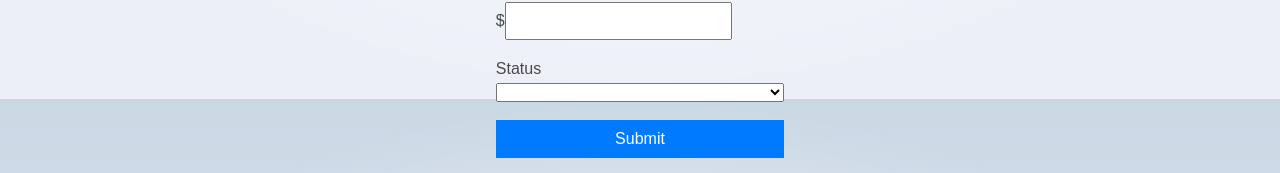
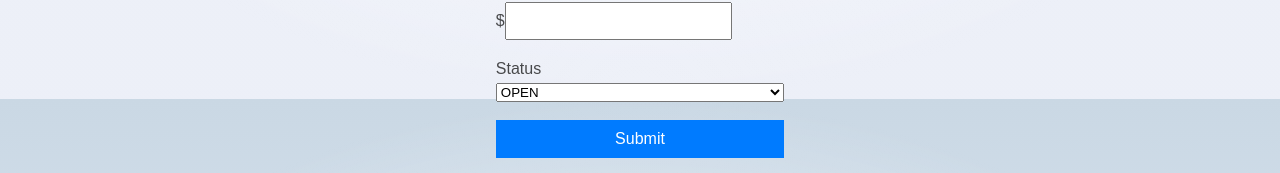
Before and after one commit to belloyang/tradejournal, a SvelteKit app: page /trade-detail in a window 1280 px wide. Shown: the part 701-874 px from the top of the page. Built offline with nearby package versions, Linux system fonts and the light colour scheme.

Commit message:
Persist database in local disk

```diff
--- a/src/routes/summary/+page.svelte
+++ b/src/routes/summary/+page.svelte
@@ -1,3 +1,7 @@
+<script>
+    import TradeList from "../trade-list/TradeList.svelte";
+
+</script>
 <svelte:head>
 	<title>Trade summary Today</title>
 	<meta name="description" content="Trade summary today" />
@@ -7,4 +11,6 @@
     <h1>Trade summary Today</h1>
     <p>
         This is a summary of your trades today.
+    </p>
+    <TradeList />
 </div>
--- a/src/routes/trade-detail/Trade.svelte
+++ b/src/routes/trade-detail/Trade.svelte
@@ -1,6 +1,6 @@
 <script lang="ts">
     import { DB_HOST, DB_PORT } from "$lib/utils/db-host";
-    import { OptionTrade, optionTrades } from "./trade";
+    import { OptionTrade, TradeStatus, optionTrades } from "./trade";
 
     let trades = [];
     async function addTrade(trade: OptionTrade) {
@@ -59,8 +59,8 @@ $: optionTrades;
     <div>$<input type="number" step="0.01" min=0 id="marketValue" bind:value={optionTrade.marketValue} required /></div>
     <label for="status">Status</label>
     <select id="status" bind:value={optionTrade.status}>
-      <option value="Open">Open</option>
-      <option value="Closed">Closed</option>
+      <option value={TradeStatus.OPEN}>OPEN</option>
+      <option value={TradeStatus.CLOSED}>CLOSED</option>
     </select>
     <br/>
     <button type="submit">Submit</button>
```
Also changed, not shown: database.ts (+3 -8 lines), 1 other file (tests, documents, lock files or other folders).
